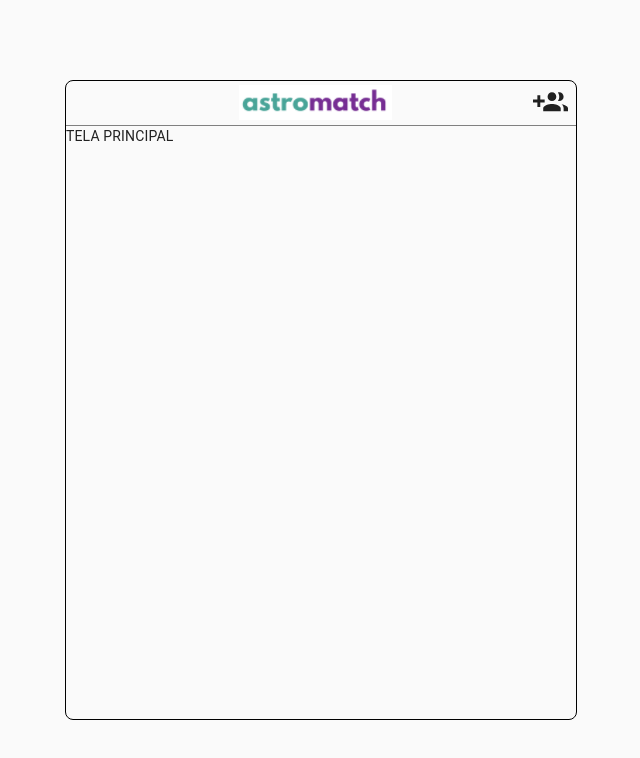
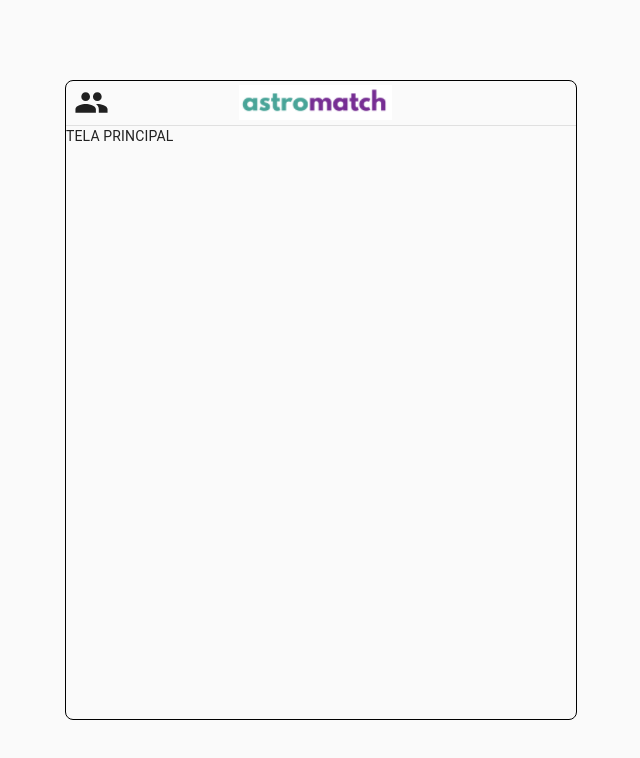
Before and after one commit to future4code/Edgard-Finotti, a React (Create React App) app in the folder quinzena8/projetoAstroMatch/projeto-astro-match/: page / in a window 1280 px wide. Both pictures are taken after a click on the icon 869 px from the left and 102 px from the top of the page. Shown: the top 758 px of the page, without its empty margins (319-959 px from the left). Built offline with nearby package versions, Linux system fonts and the light colour scheme.

Commit message:
Feito logica para alterar estado da aplicação ao clicar sobre icone do cabeçalho e de acordo com esse estado exibir o seu ícone correspondente.

```diff
--- a/quinzena8/projetoAstroMatch/projeto-astro-match/src/components/Cabecalho/Cabecalho.js
+++ b/quinzena8/projetoAstroMatch/projeto-astro-match/src/components/Cabecalho/Cabecalho.js
@@ -26,9 +26,13 @@ export function Cabecalho(props) {
     props.mostrarTelaInicial ?
         iconeMatchs = <IconeCabecalho
             mostrarTelaInicial = {props.mostrarTelaInicial}
+            aoClicarSobre= {props.aoClicarSobreIcone}
         />
         :
-        iconeInicial = <IconeCabecalho />
+        iconeInicial = <IconeCabecalho
+            aoClicarSobre= {props.aoClicarSobreIcone}
+            mostrarTelaInicial = {props.mostrarTelaInicial}
+        />
 
 
     return (
--- a/quinzena8/projetoAstroMatch/projeto-astro-match/src/components/Cabecalho/stylesCabecalho.js
+++ b/quinzena8/projetoAstroMatch/projeto-astro-match/src/components/Cabecalho/stylesCabecalho.js
@@ -1,7 +1,7 @@
 import styled from 'styled-components'
 
 export const DivisaoCabecalho = styled.div`
-    border-bottom: 1px solid gray;
+    border-bottom: 1px solid #e0e0e0;
 
     height: 07%;
 
--- a/quinzena8/projetoAstroMatch/projeto-astro-match/src/components/IconeCabecalho/IconeCabecalho.js
+++ b/quinzena8/projetoAstroMatch/projeto-astro-match/src/components/IconeCabecalho/IconeCabecalho.js
@@ -13,12 +13,12 @@ export function IconeCabecalho(props) {
         <DivisaoIconeCabecalho telaInicial={props.mostrarTelaInicial}>
             {props.mostrarTelaInicial ? (
                 <Tooltip title="Matchs" arrow placement="right" >
-                    <StyleGroupAddIcon fontSize="large"  />
+                    <StyleGroupAddIcon onClick={props.aoClicarSobre} fontSize="large"  />
                 </Tooltip>
             )
                 :(
                     <Tooltip title="Perfis" arrow placement="left">
-                        <StyleGroupIcon fontSize="large" />
+                        <StyleGroupIcon onClick={props.aoClicarSobre} fontSize="large" />
                     </Tooltip>
                 )
             }
--- a/quinzena8/projetoAstroMatch/projeto-astro-match/src/screens/TelaPrincipal/TelaPrincipal.js
+++ b/quinzena8/projetoAstroMatch/projeto-astro-match/src/screens/TelaPrincipal/TelaPrincipal.js
@@ -6,6 +6,9 @@ import logo from '../../assets/logoAstroMatch.png'
 export function TelaPrincipal() {
     const [ mostrarTelaInicial, setMostrarTelaInicial ] = useState(true)
 
+    const mudarEstadoMostrarTelaInicial = () => {
+        setMostrarTelaInicial( !mostrarTelaInicial )
+    }
 
     return (
         <DivisaoPrincipal>
@@ -13,6 +16,7 @@ export function TelaPrincipal() {
             <Cabecalho
                 imagemLogo = {logo}
                 mostrarTelaInicial = {mostrarTelaInicial}
+                aoClicarSobreIcone= {mudarEstadoMostrarTelaInicial}
             />
 
 
```
